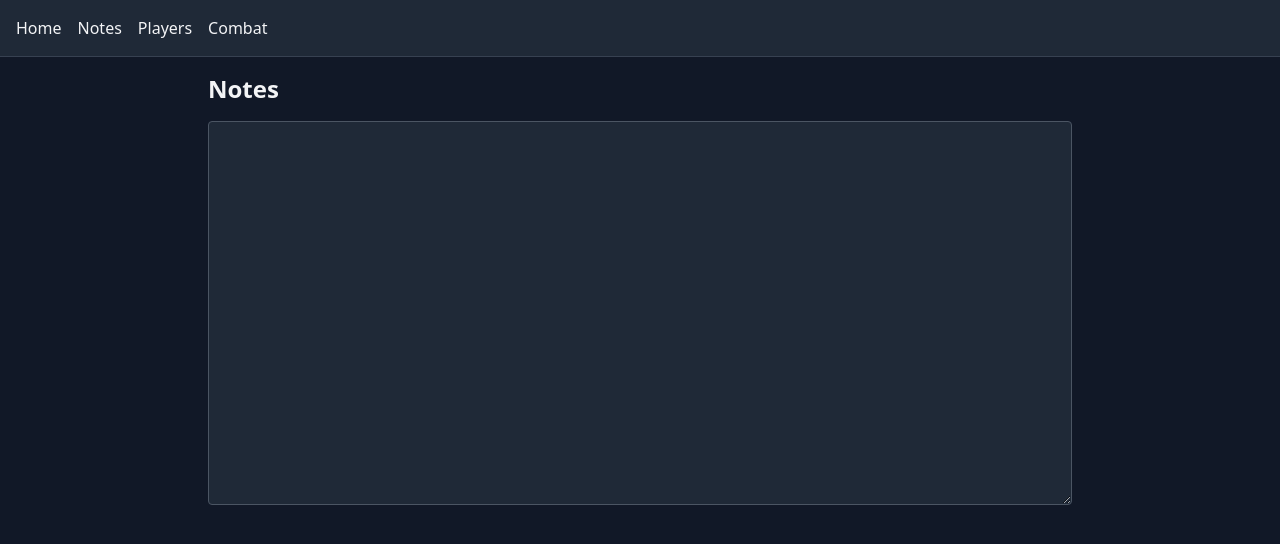
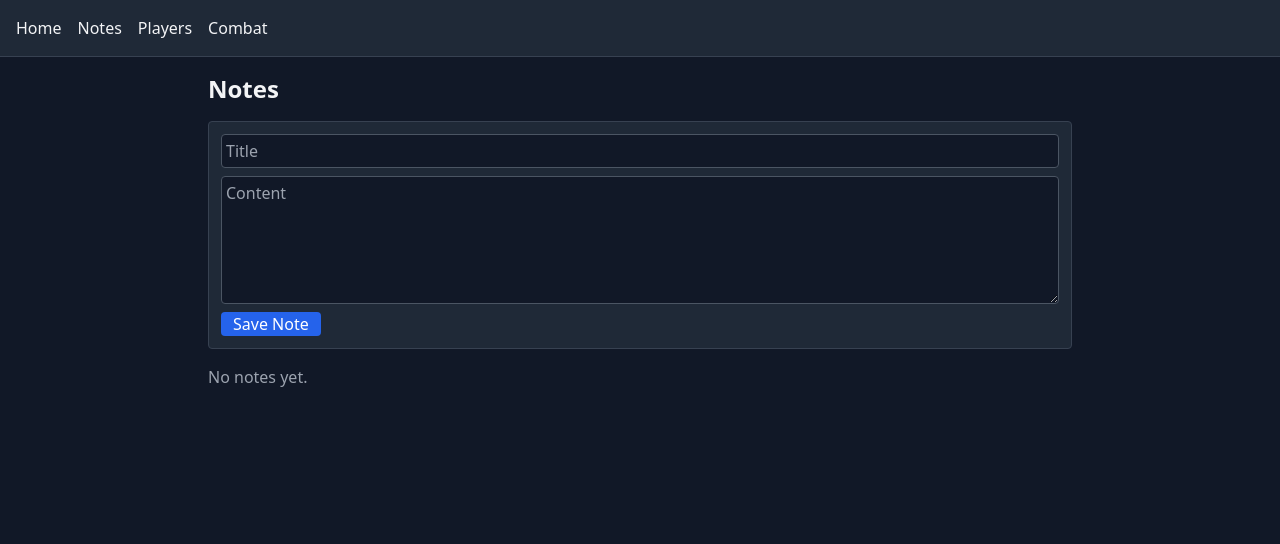
Before and after one commit to KodaCaleb/dmshield, a Next.js app: page /notes in a window 1280 px wide. Shown: the top 544 px of the page. Built offline with nearby package versions, Linux system fonts and the light colour scheme.

Commit message:
feat: add note management with titles

```diff
--- a/src/app/layout.tsx
+++ b/src/app/layout.tsx
@@ -3,6 +3,7 @@ import './globals.css'
 import Link from 'next/link'
 import { PlayersProvider } from '../context/PlayersContext'
 import { EnemiesProvider } from '../context/EnemiesContext'
+import { NotesProvider } from '../context/NotesContext'
 
 export const metadata: Metadata = {
   title: 'DMShield - A tool for Dungeon Masters',
@@ -19,6 +20,7 @@ export default function RootLayout({
       <body className="bg-gray-900 text-gray-100 min-h-screen">
         <PlayersProvider>
           <EnemiesProvider>
+            <NotesProvider>
               <nav className="bg-gray-800 text-gray-100 p-4 flex gap-4 border-b border-gray-700">
                 <Link href="/">Home</Link>
                 <Link href="/notes">Notes</Link>
@@ -26,6 +28,7 @@ export default function RootLayout({
                 <Link href="/combat">Combat</Link>
               </nav>
               <div className="p-4 max-w-4xl mx-auto">{children}</div>
+            </NotesProvider>
           </EnemiesProvider>
         </PlayersProvider>
       </body>
--- a/src/app/notes/page.tsx
+++ b/src/app/notes/page.tsx
@@ -1,28 +1,70 @@
 'use client'
-import { useEffect, useState } from 'react'
+import { useState } from 'react'
+import { useNotes } from '../../context/NotesContext'
 
 export default function NotesPage() {
-  const [notes, setNotes] = useState('')
+  const { notes, addNote } = useNotes()
+  const [title, setTitle] = useState('')
+  const [content, setContent] = useState('')
+  const [selectedId, setSelectedId] = useState<number | null>(null)
 
-  useEffect(() => {
-    const stored = localStorage.getItem('dmshield.notes')
-    if (stored) {
-      setNotes(stored)
-    }
-  }, [])
+  const handleAdd = () => {
+    if (!title && !content) return
+    addNote({ id: Date.now(), title, content })
+    setTitle('')
+    setContent('')
+  }
 
-  useEffect(() => {
-    localStorage.setItem('dmshield.notes', notes)
-  }, [notes])
+  const selected = notes.find(n => n.id === selectedId)
 
   return (
-    <div className="max-w-4xl mx-auto">
-      <h1 className="text-2xl font-bold mb-4">Notes</h1>
-      <textarea
-        className="w-full h-96 p-2 rounded bg-gray-800 border border-gray-600 text-gray-100"
-        value={notes}
-        onChange={(e) => setNotes(e.target.value)}
-      />
+    <div className="max-w-4xl mx-auto space-y-4">
+      <h1 className="text-2xl font-bold">Notes</h1>
+      <div className="flex flex-col gap-2 bg-gray-800 p-3 rounded border border-gray-700">
+        <input
+          className="border border-gray-600 bg-gray-900 text-gray-100 p-1 rounded"
+          placeholder="Title"
+          value={title}
+          onChange={(e) => setTitle(e.target.value)}
+        />
+        <textarea
+          className="border border-gray-600 bg-gray-900 text-gray-100 p-1 rounded h-32"
+          placeholder="Content"
+          value={content}
+          onChange={(e) => setContent(e.target.value)}
+        />
+        <button
+          className="bg-blue-600 hover:bg-blue-700 text-white px-3 rounded self-start"
+          onClick={handleAdd}
+        >
+          Save Note
+        </button>
+      </div>
+
+      <div>
+        {notes.length === 0 ? (
+          <p className="text-gray-400">No notes yet.</p>
+        ) : (
+          <ul className="space-y-1">
+            {notes.map((n) => (
+              <li
+                key={n.id}
+                className="cursor-pointer text-blue-400 hover:underline"
+                onClick={() => setSelectedId(n.id)}
+              >
+                {n.title}
+              </li>
+            ))}
+          </ul>
+        )}
+      </div>
+
+      {selected && (
+        <div className="border-t border-gray-700 pt-4">
+          <h2 className="text-xl font-bold mb-2">{selected.title}</h2>
+          <p className="whitespace-pre-wrap">{selected.content}</p>
+        </div>
+      )}
     </div>
   )
 }
--- a/src/app/page.tsx
+++ b/src/app/page.tsx
@@ -1,19 +1,14 @@
 'use client'
 
-import { useEffect, useState } from 'react'
 import Link from 'next/link'
 import { usePlayers } from '../context/PlayersContext'
 import { useEnemies } from '../context/EnemiesContext'
+import { useNotes } from '../context/NotesContext'
 
 export default function Home() {
   const { players } = usePlayers()
   const { enemies } = useEnemies()
-  const [notes, setNotes] = useState('')
-
-  useEffect(() => {
-    const stored = localStorage.getItem('dmshield.notes')
-    if (stored) setNotes(stored)
-  }, [])
+  const { notes } = useNotes()
 
   return (
     <div className="py-8">
@@ -62,12 +57,14 @@ export default function Home() {
             <h2 className="text-xl font-bold">Notes</h2>
             <Link href="/notes" className="text-blue-400 text-sm">Open</Link>
           </div>
-          {notes ? (
-            <div className="text-sm whitespace-pre-wrap max-h-60 overflow-y-auto">
-              {notes}
-            </div>
+          {notes.length === 0 ? (
+            <p className="text-gray-400 text-sm">No notes yet.</p>
           ) : (
-            <p className="text-gray-400 text-sm">No notes yet.</p>
+            <ul className="text-sm space-y-1 max-h-60 overflow-y-auto">
+              {notes.map((n) => (
+                <li key={n.id}>{n.title}</li>
+              ))}
+            </ul>
           )}
         </div>
       </div>
--- /dev/null
+++ b/src/context/NotesContext.tsx
@@ -0,0 +1,62 @@
+'use client'
+import { createContext, useContext, useEffect, useState } from 'react'
+
+export interface Note {
+  id: number
+  title: string
+  content: string
+}
+
+interface NotesContextValue {
+  notes: Note[]
+  addNote: (note: Note) => void
+  removeNote: (id: number) => void
+  updateNote: (note: Note) => void
+}
+
+const NotesContext = createContext<NotesContextValue | undefined>(undefined)
+
+export function NotesProvider({ children }: { children: React.ReactNode }) {
+  const [notes, setNotes] = useState<Note[]>([])
+
+  useEffect(() => {
+    const stored = localStorage.getItem('dmshield.notes')
+    if (stored) {
+      try {
+        setNotes(JSON.parse(stored))
+      } catch (e) {
+        console.error('Failed to parse stored notes', e)
+      }
+    }
+  }, [])
+
+  useEffect(() => {
+    localStorage.setItem('dmshield.notes', JSON.stringify(notes))
+  }, [notes])
+
+  const addNote = (note: Note) => {
+    setNotes(prev => [...prev, note])
+  }
+
+  const removeNote = (id: number) => {
+    setNotes(prev => prev.filter(n => n.id !== id))
+  }
+
+  const updateNote = (note: Note) => {
+    setNotes(prev => prev.map(n => (n.id === note.id ? note : n)))
+  }
+
+  return (
+    <NotesContext.Provider value={{ notes, addNote, removeNote, updateNote }}>
+      {children}
+    </NotesContext.Provider>
+  )
+}
+
+export function useNotes() {
+  const ctx = useContext(NotesContext)
+  if (!ctx) {
+    throw new Error('useNotes must be used within a NotesProvider')
+  }
+  return ctx
+}
```
Lines whose indentation alone changed are shown as unchanged.
